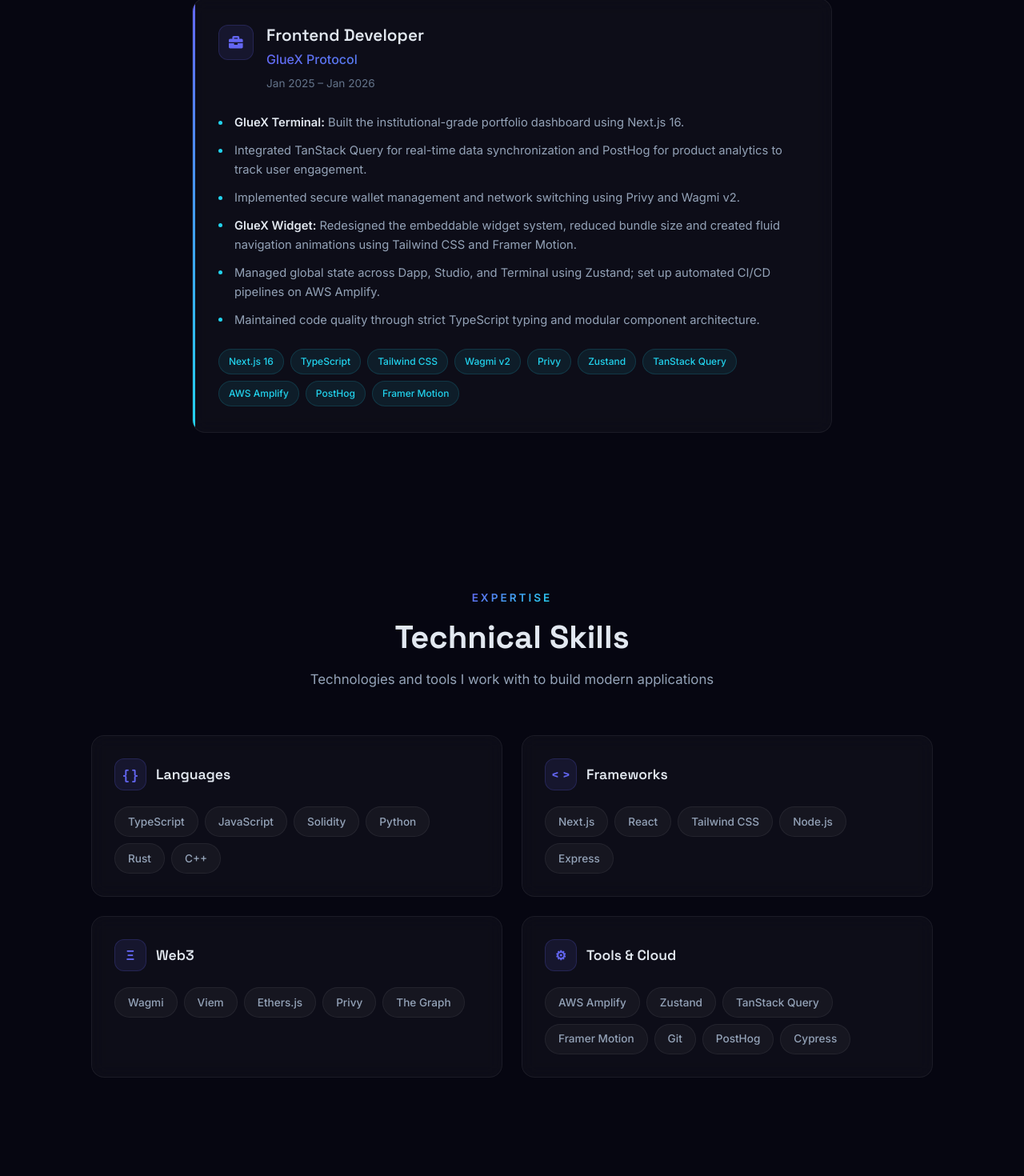
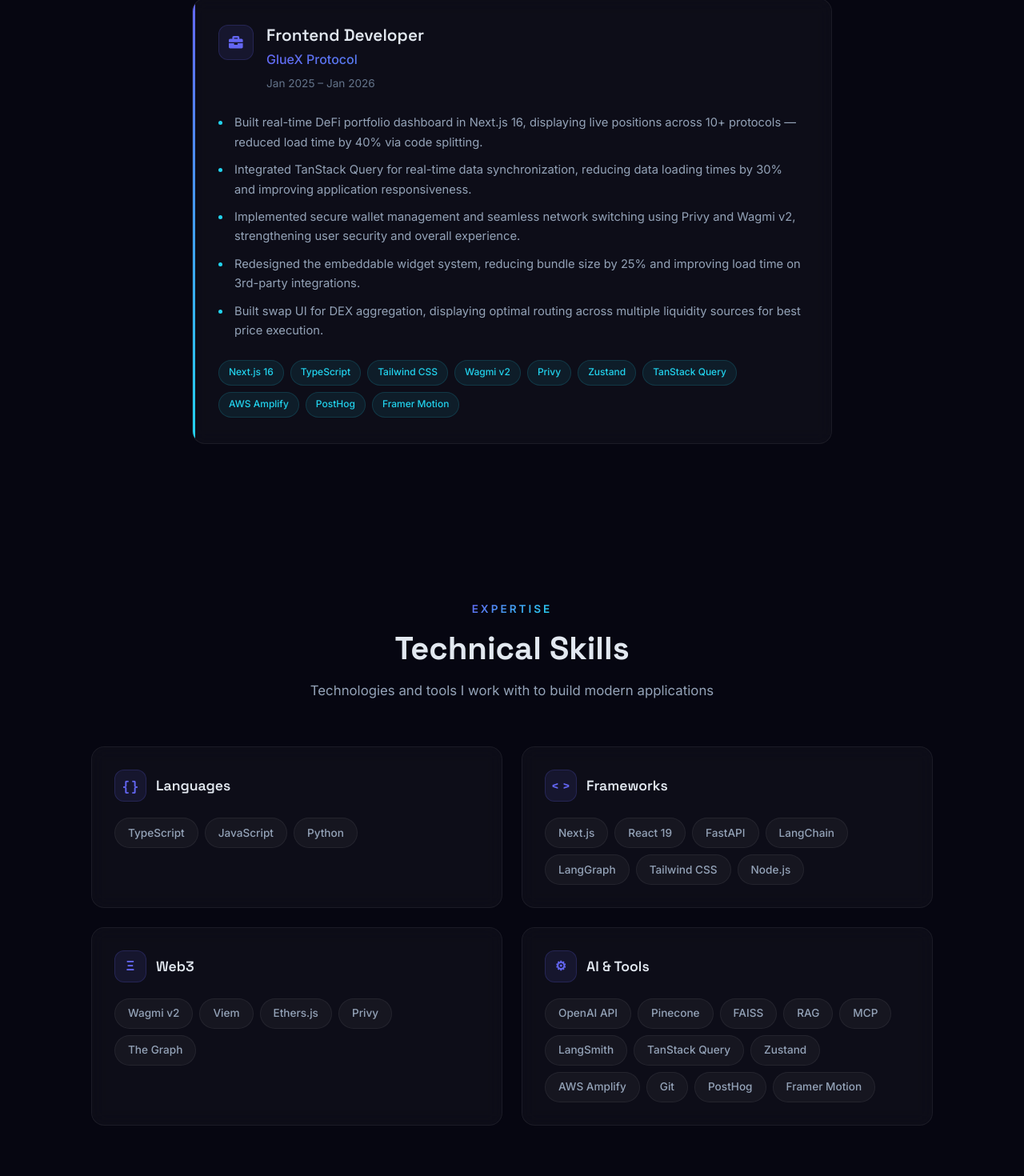
Before and after one commit to rajputanuj31/Portfolio, a React (Create React App) app: page / in a window 1280 px wide. Shown: the part 1044-2514 px from the top of the page at 80% size. Built offline with nearby package versions, Linux system fonts and the light colour scheme.

Commit message:
refactor: update experience section and metadata in portfolio components and static content

```diff
--- a/public/index.html
+++ b/public/index.html
@@ -1,33 +1,36 @@
 <!DOCTYPE html>
 <html lang="en">
+
 <head>
   <meta charset="utf-8" />
   <link rel="icon" href="%PUBLIC_URL%/favicon.ico" />
   <meta name="viewport" content="width=device-width, initial-scale=1" />
   <meta name="theme-color" content="#060611" />
-    <meta
-      name="description"
-      content="Anuj Rajput — Software Engineer specializing in AI Applications & Frontend. Builder of PageChat (RAG Chrome extension), winner of 7 global hackathons including EthIndia."
-    />
+  <meta name="description"
+    content="Anuj Rajput — Software Engineer specializing in AI Applications & Frontend. Builder of PageChat (RAG Chrome extension), winner of 7 global hackathons including EthIndia." />
   <meta name="author" content="Anuj Rajput" />
-    <meta name="keywords" content="Anuj Rajput, Software Engineer, AI Engineer, Frontend Developer, React, Next.js, FastAPI, LangChain, Portfolio" />
+  <meta name="keywords"
+    content="Anuj Rajput, Software Engineer, AI Engineer, Frontend Developer, React, Next.js, FastAPI, LangChain, Portfolio" />
 
   <!-- Open Graph -->
   <meta property="og:title" content="Anuj Rajput — Software Engineer · AI Applications & Frontend" />
-    <meta property="og:description" content="Builder of PageChat (RAG Chrome extension). Winner of 7 global hackathons including EthIndia. Frontend & AI Engineer." />
+  <meta property="og:description"
+    content="Builder of PageChat (RAG Chrome extension). Winner of 7 global hackathons including EthIndia. Frontend & AI Engineer." />
   <meta property="og:type" content="website" />
   <meta property="og:url" content="https://rajputanuj31.github.io/Portfolio" />
 
   <!-- Twitter Card -->
   <meta name="twitter:card" content="summary" />
   <meta name="twitter:title" content="Anuj Rajput — Software Engineer · AI & Frontend" />
-    <meta name="twitter:description" content="Builder of PageChat (RAG Chrome extension). Winner of 7 global hackathons including EthIndia." />
+  <meta name="twitter:description"
+    content="Builder of PageChat (RAG Chrome extension). Winner of 7 global hackathons including EthIndia." />
   <meta name="twitter:creator" content="@_rajputanuj" />
 
   <link rel="apple-touch-icon" href="%PUBLIC_URL%/favicon.ico" />
   <link rel="manifest" href="%PUBLIC_URL%/manifest.json" />
   <title>Anuj Rajput | Software Engineer · AI Applications & Frontend</title>
 </head>
+
 <body>
   <noscript>You need to enable JavaScript to run this app.</noscript>
   <div id="root"></div>
@@ -35,17 +38,25 @@
   <!-- Static content for web scrapers and AI tools like PageChat -->
   <div style="display:none" aria-hidden="true" id="static-content">
     <h1>Anuj Rajput — Software Engineer · AI Applications & Frontend</h1>
-      <p>Frontend & AI Engineer with 1+ year of production experience building high-performance React/Next.js applications and AI-powered products. Winner of 7 global hackathons including EthIndia.</p>
-      <p>Contact: rajputanuj041@gmail.com | GitHub: github.com/rajputanuj31 | LinkedIn: linkedin.com/in/anuj-rajput-054b69230</p>
+    <p>Software Engineer with 1+ year of production experience building high-performance React/Next.js applications and
+      AI-powered products. Built and published PageChat, a RAG-based Chrome extension using LangChain and FastAPI.
+      Winner of 7 global hackathons including EthIndia.</p>
+    <p>Contact: rajputanuj041@gmail.com | GitHub: github.com/rajputanuj31 | LinkedIn:
+      linkedin.com/in/anuj-rajput-054b69230</p>
 
     <h2>Work Experience</h2>
     <h3>Frontend Developer — GlueX Protocol (Jan 2025 – Jan 2026)</h3>
     <ul>
-        <li>Built real-time DeFi portfolio dashboard in Next.js 16, displaying live positions across 10+ protocols — reduced load time by 40% via code splitting.</li>
-        <li>Integrated TanStack Query for real-time data synchronization, reducing data loading times by 30%.</li>
-        <li>Implemented secure wallet management and seamless network switching using Privy and Wagmi v2.</li>
-        <li>Redesigned the embeddable widget system, reducing bundle size by 25% and improving load time on 3rd-party integrations.</li>
-        <li>Managed global state across Dapp, Studio, and Terminal using Zustand; set up automated CI/CD pipelines on AWS Amplify.</li>
+      <li>Built real-time DeFi portfolio dashboard in Next.js 16, displaying live positions across 10+ protocols —
+        reduced load time by 40% via code splitting.</li>
+      <li>Integrated TanStack Query for real-time data synchronization, reducing data loading times by 30% and improving
+        application responsiveness.</li>
+      <li>Implemented secure wallet management and seamless network switching using Privy and Wagmi v2, strengthening
+        user security and overall experience.</li>
+      <li>Redesigned the embeddable widget system, reducing bundle size by 25% and improving load time on 3rd-party
+        integrations.</li>
+      <li>Built swap UI for DEX aggregation, displaying optimal routing across multiple liquidity sources for best price
+        execution.</li>
     </ul>
 
     <h2>Projects</h2>
@@ -54,7 +65,8 @@
     <ul>
       <li>Built and published a Chrome extension (MV3) that lets users chat with any webpage using a RAG pipeline.</li>
       <li>Backend: FastAPI + LangChain with FAISS vector store, RecursiveCharacterTextSplitter, and WebBaseLoader.</li>
-        <li>Frontend: React + TypeScript content script injected into pages; chat history persisted per URL via chrome.storage.</li>
+      <li>Frontend: React + TypeScript content script injected into pages; chat history persisted per URL via
+        chrome.storage.</li>
       <li>Live on Chrome Web Store: chromewebstore.google.com/detail/pagechat/clkgpcmjodnbcapllcihbnaflcjapini</li>
       <li>GitHub: github.com/rajputanuj31/PageChat</li>
     </ul>
@@ -63,7 +75,8 @@
     <p>Tech: Next.js, The Graph, ZK-Proofs, Solidity</p>
     <ul>
       <li>Engineered a decentralized insurance platform leveraging ZK-proofs and MPC for privacy-preserving claims.</li>
-        <li>Integrated Anon Aadhaar for secure identity verification and The Graph subgraphs for efficient data querying.</li>
+      <li>Integrated Anon Aadhaar for secure identity verification and The Graph subgraphs for efficient data querying.
+      </li>
     </ul>
 
     <h3>Proof of Follower — Unfold'24 (Prize Winner, Dec 2024)</h3>
@@ -83,7 +96,8 @@
     <h3>Token Hunt — MLH Web3Apps'23 (1st Place, Aug 2023)</h3>
     <p>Tech: Solidity, React, JavaScript, Ethers.js</p>
     <ul>
-        <li>Built an NFT Raffle platform using AI-generated images for NFTs and Verifiable Random Functions (VRFs) for a fair raffle system.</li>
+      <li>Built an NFT Raffle platform using AI-generated images for NFTs and Verifiable Random Functions (VRFs) for a
+        fair raffle system.</li>
     </ul>
 
     <h3>OneClickAuth (NPM Package, Sep 2024)</h3>
@@ -103,20 +117,24 @@
 
     <h2>Technical Skills</h2>
     <p>Languages: TypeScript, JavaScript, Python</p>
-      <p>Frameworks: Next.js, React 19, FastAPI, LangChain, Tailwind CSS, Node.js</p>
+    <p>Frameworks: Next.js, React 19, FastAPI, LangChain, LangGraph, Tailwind CSS, Node.js</p>
     <p>Web3: Wagmi v2, Viem, Ethers.js, Privy, The Graph</p>
-      <p>AI & Tools: OpenAI API, FAISS, TanStack Query, Zustand, AWS Amplify, Git, PostHog, Framer Motion</p>
+    <p>AI & Tools: OpenAI API, Pinecone, FAISS, RAG, MCP, LangSmith, TanStack Query, Zustand, AWS Amplify, Git, PostHog,
+      Framer Motion</p>
 
     <h2>Education</h2>
-      <p>Indian Institute of Information Technology, Pune — B.Tech in Electronics and Communication Engineering (2021–2025), CGPA: 7.28</p>
+    <p>Indian Institute of Information Technology, Pune — B.Tech in Electronics and Communication Engineering
+      (2021–2025), CGPA: 7.28</p>
 
     <h2>Achievements</h2>
     <ul>
-        <li>Won 7 global hackathons including EthIndia, Unfold, and MLH events, competing against 500–2,000 teams per event.</li>
+      <li>Won 7 global hackathons including EthIndia, Unfold, and MLH events, competing against 500–2,000 teams per
+        event.</li>
       <li>Published PageChat on Chrome Web Store — a production AI application serving real users.</li>
       <li>Merged 35+ pull requests in Joomla! CMS open source project.</li>
       <li>Solved 300+ DSA problems on GFG and LeetCode.</li>
     </ul>
   </div>
 </body>
+
 </html>
--- a/src/components/Experience/Experience.js
+++ b/src/components/Experience/Experience.js
@@ -39,22 +39,19 @@ const Experience = () => {
 
             <ul className="exp-details">
               <li>
-                <strong>GlueX Terminal:</strong> Built the institutional-grade portfolio dashboard using Next.js 16.
+                Built real-time DeFi portfolio dashboard in Next.js 16, displaying live positions across 10+ protocols — reduced load time by 40% via code splitting.
               </li>
               <li>
-                Integrated TanStack Query for real-time data synchronization and PostHog for product analytics to track user engagement.
+                Integrated TanStack Query for real-time data synchronization, reducing data loading times by 30% and improving application responsiveness.
               </li>
               <li>
-                Implemented secure wallet management and network switching using Privy and Wagmi v2.
+                Implemented secure wallet management and seamless network switching using Privy and Wagmi v2, strengthening user security and overall experience.
               </li>
               <li>
-                <strong>GlueX Widget:</strong> Redesigned the embeddable widget system, reduced bundle size and created fluid navigation animations using Tailwind CSS and Framer Motion.
+                Redesigned the embeddable widget system, reducing bundle size by 25% and improving load time on 3rd-party integrations.
               </li>
               <li>
-                Managed global state across Dapp, Studio, and Terminal using Zustand; set up automated CI/CD pipelines on AWS Amplify.
-              </li>
-              <li>
-                Maintained code quality through strict TypeScript typing and modular component architecture.
+                Built swap UI for DEX aggregation, displaying optimal routing across multiple liquidity sources for best price execution.
               </li>
             </ul>
 
--- a/src/components/Hero/Hero.js
+++ b/src/components/Hero/Hero.js
@@ -24,8 +24,8 @@ const Hero = () => {
           </h1>
           <h2 className="hero-title">Software Engineer · AI Applications &amp; Frontend</h2>
           <p className="hero-description">
-            Frontend & AI Engineer building high-performance React/Next.js apps and AI-powered products.
-            Built and published <span className="highlight">PageChat</span>, a RAG-based Chrome extension.
+            Software Engineer with 1+ year of production experience building high-performance React/Next.js applications and AI-powered products.
+            Built and published <span className="highlight">PageChat</span>, a RAG-based Chrome extension using LangChain and FastAPI.
             Winner of <span className="highlight">7 global hackathons</span> including EthIndia.
           </p>
 
--- a/src/components/Skills/Skills.js
+++ b/src/components/Skills/Skills.js
@@ -6,22 +6,35 @@ const skillCategories = [
   {
     title: 'Languages',
     icon: '{ }',
-    skills: ['TypeScript', 'JavaScript', 'Solidity', 'Python', 'Rust', 'C++'],
+    skills: ['TypeScript', 'JavaScript', 'Python'],
   },
   {
     title: 'Frameworks',
     icon: '< >',
-    skills: ['Next.js', 'React', 'Tailwind CSS', 'Node.js', 'Express'],
+    skills: ['Next.js', 'React 19', 'FastAPI', 'LangChain', 'LangGraph', 'Tailwind CSS', 'Node.js'],
   },
   {
     title: 'Web3',
     icon: '\u039E',
-    skills: ['Wagmi', 'Viem', 'Ethers.js', 'Privy', 'The Graph'],
+    skills: ['Wagmi v2', 'Viem', 'Ethers.js', 'Privy', 'The Graph'],
   },
   {
-    title: 'Tools & Cloud',
+    title: 'AI & Tools',
     icon: '\u2699',
-    skills: ['AWS Amplify', 'Zustand', 'TanStack Query', 'Framer Motion', 'Git', 'PostHog', 'Cypress'],
+    skills: [
+      'OpenAI API',
+      'Pinecone',
+      'FAISS',
+      'RAG',
+      'MCP',
+      'LangSmith',
+      'TanStack Query',
+      'Zustand',
+      'AWS Amplify',
+      'Git',
+      'PostHog',
+      'Framer Motion',
+    ],
   },
 ];
 
```
Lines whose indentation alone changed are shown as unchanged.
